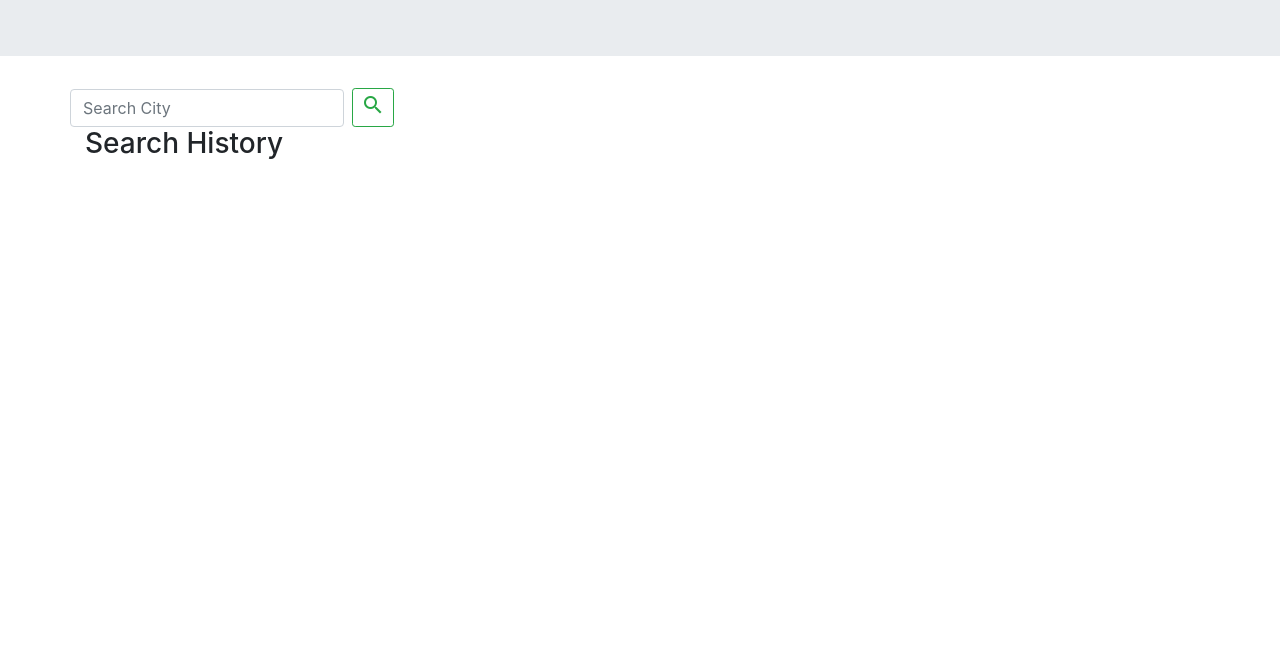
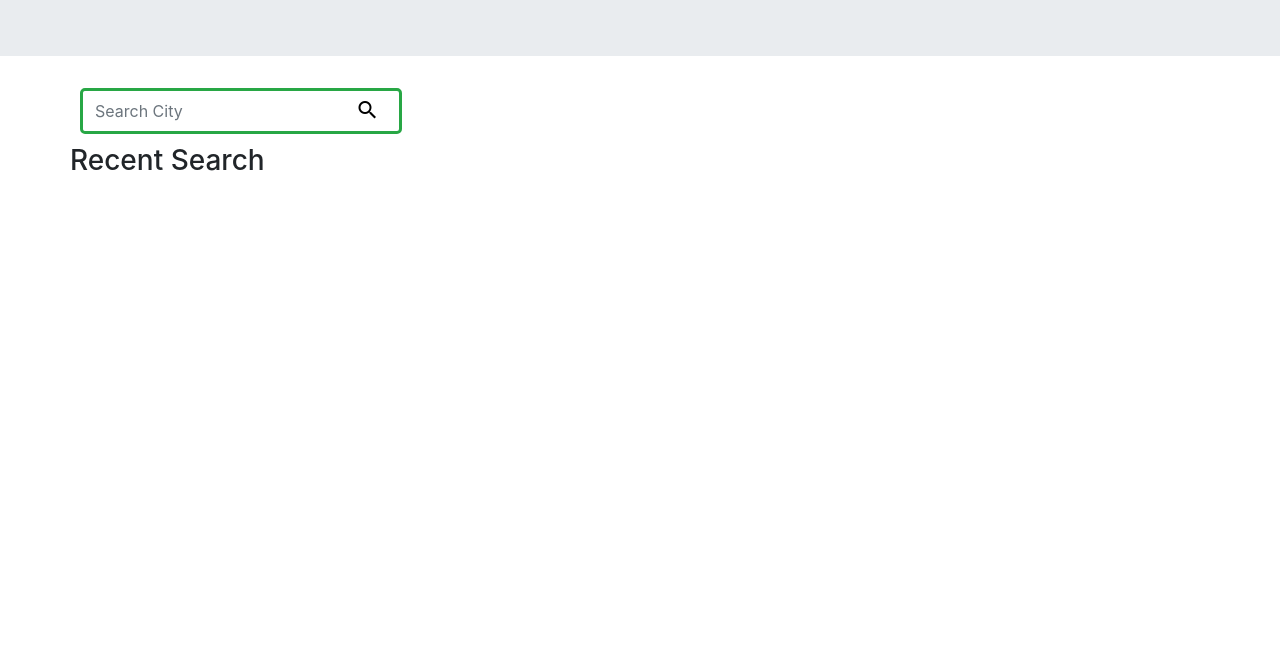
Before and after one commit to proudfer000/weather-dashboard, a plain HTML site: page index.html in a window 1280 px wide. Shown: the part 147-800 px from the top of the page. Drawn offline with nearby package versions, Linux system fonts and the light colour scheme.

Commit message:
added search bar styles

```diff
--- a/assets/css/style.css
+++ b/assets/css/style.css
@@ -7,9 +7,47 @@
     text-transform: capitalize;
 }
 
+section form{
+    margin: 0%;
+   margin-left: 10px;
+   margin-bottom: 10px;
+    padding-bottom: 10px;
+   border-style: solid;
+   border-width: 3px;
+   border-color: #28a745;
+   height: 46px;
+   border-radius: 5px;
 
 
+}
 
+#search-term {
+width: 80%;
+margin-bottom: 17px;
+height: 40px;
+border-style: none;
+
+}
+
+#run-search{
+margin: 0% !important;
+width: 15%;
+margin-bottom: 13px !important;
+height: 40px;
+border-style: none;
+background-color: transparent;
+
+}
+
+#run-search:hover{
+    color:#28a745 ;
+
+}
+
+
+#recent-search{
+    margin-left: 10px;
+}
 
 .fade-in {
     animation: fadeIn ease 2s;
--- a/index.html
+++ b/index.html
@@ -26,13 +26,14 @@
     <section class="container-lg">
         <div class="row">
 
-            <div class="col-4">
+            <div class="col-sm-4">
 
                 <div class="row">
-                    <form class="form-inline my-2 my-lg-0">
+
+                    <form id="form-search" class="form-inline ">
                         <input id="search-term" class="form-control mr-sm-2" type="search" placeholder="Search City"
                             aria-label="Search">
-                        <button id="run-search" class="btn btn-outline-success my-2 my-sm-0 btn-sm">
+                        <button id="run-search">
                             <span class="material-icons">
                                 search
                             </span>
@@ -41,9 +42,10 @@
                 </div>
 
                 <div class="row">
-                    <div class="container">
-                        <h3>Search History</h3>
-                    </div>
+
+                    <div class="container"></div>
+                        <h3>Recent Search</h3>
+
                 </div>
 
                 <div id="btnList" class="row">
--- a/script.js
+++ b/script.js
@@ -267,7 +267,7 @@ function updatePage(WeatherData) {
                 $("#dailyCardContainer").append(dailyCardCol);
 
                 if(i==5){
-                    $("#weather-card").css({ display: "initial" });
+                    $("#weather-card").css({ display: "block" });
                     $("#weather-card").addClass("fade-in");
                 };
 
@@ -305,10 +305,10 @@ getSavedArray();
 
     console.log("newbton fired-----------")
     event.preventDefault();
-    newSearchFalse();
     searchHistoryValue = this.dataset.city;
     $(".searchHistory").removeClass("active");
     $(this).addClass("active");
+    newSearchFalse();
 
     search()
 
```
